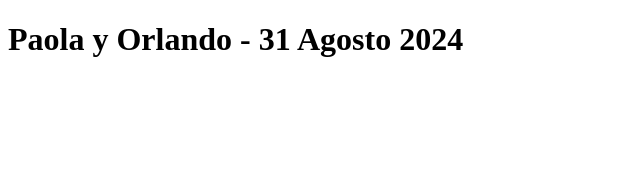
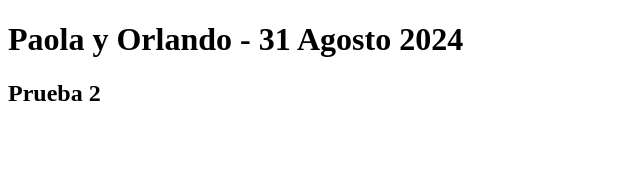
Before and after one commit to orlandovilca0796/paola-y-orlando, an Angular app: page / in a window 1280 px wide. Shown: the top 170 px of the page, without its empty margins (0-640 px from the left). Built offline with nearby package versions, Linux system fonts and the light colour scheme.

Commit message:
refresh docs

```diff
--- a/src/app/app.component.html
+++ b/src/app/app.component.html
@@ -1 +1,2 @@
 <h1>Paola y Orlando - 31 Agosto 2024</h1>
+<h2>Prueba 2</h2>
```
Also changed, not shown: 3 other files (tests, documents, lock files or other folders).
